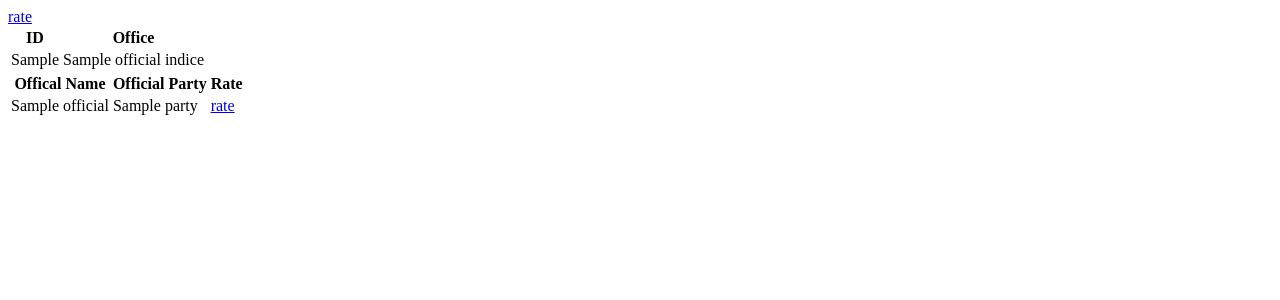
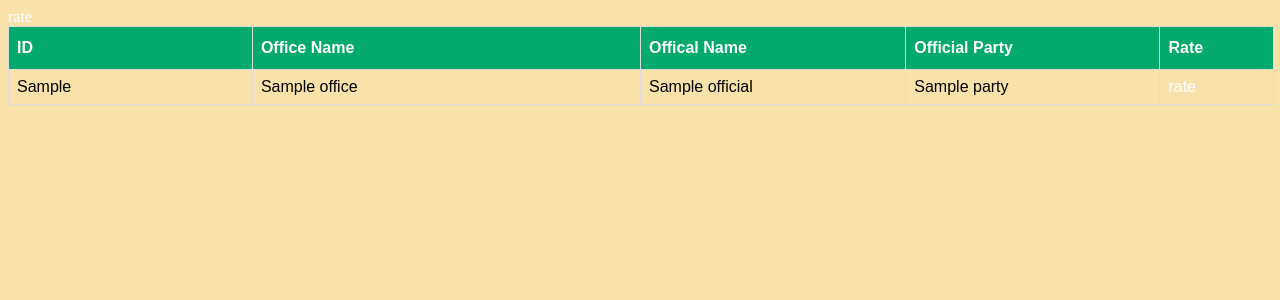
Before and after one commit to LongVu80/Python_Django_Final_Project, a Django app: template rateApp/templates/rate.html in a window 1280 px wide. Shown: the top 300 px of the page. Run offline with Django 3.2, Linux system fonts and the light colour scheme; the template is opened without the code that fills it: most values are stand-ins (such as "Sample title", 1, 10 or a date in 2020).

Commit message:
3rd commit

```diff
--- a/rateApp/templates/rate.html
+++ b/rateApp/templates/rate.html
@@ -5,31 +5,32 @@
     <meta http-equiv="X-UA-Compatible" content="IE=edge">
     <meta name="viewport" content="width=device-width, initial-scale=1.0">
     <title>Document</title>
+    {% load static %}
+    <link rel='stylesheet' href="{% static 'css/styles.css' %}">
 </head>
 <body>
     <a href="/rate/">rate</a>
     <div class="container">
-        <div class="row">
-            <table id="customers">
+        <table id="customers" class="office">
             <thead>
-                    <tr>
+                <tr >
                     <th>ID</th>
-                        <th>Office</th>
+                    <th>Office Name</th>
                 </tr>
             </thead>
             <tbody>
-                    {% for j in json.offices %}
+            {% for i in json.offices%}
             {% for r in i.officialIndices%}
             <tr>
+
                 <td>{{r}}</td>
-                        <td>{{r.name}}</td>
+                <td>{{i.name}}</td>
+
             </tr>
             {% endfor %}
             {% endfor %}
             </tbody>
         </table>
-        </div>
-        <div class="row">
         <table id="customers">
             <thead>
                 <tr>
@@ -39,16 +40,15 @@
                 </tr>
             </thead>
             <tbody>
-                    {% for i in json.officials%}
+            {% for j in json.officials %}
             <tr>
-                        <td>{{i.name}}</td>
-                        <td>{{i.party}}</td>
+                <td>{{j.name}}</td>
+                <td>{{j.party}}</td>
                 <td><a href="/rate2/{{i.name}}">rate</a></td>
             </tr>
             {% endfor %}
             </tbody>
         </table>
     </div>
-    </div>
 </body>
 </html>
--- a/rateApp/templates/rate2.html
+++ b/rateApp/templates/rate2.html
@@ -7,6 +7,6 @@
     <title>Document</title>
 </head>
 <body>
-
+    {{}}
 </body>
 </html>
```
Lines whose indentation alone changed are shown as unchanged.
